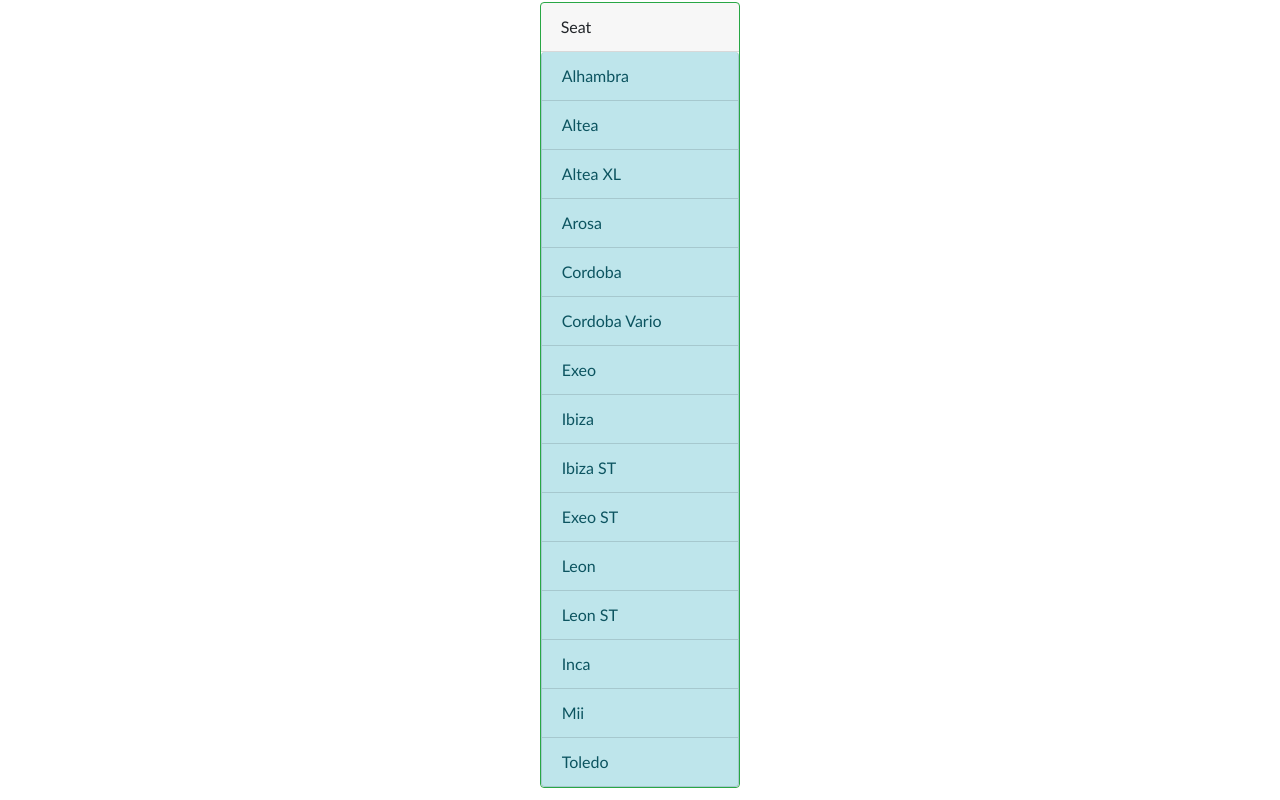
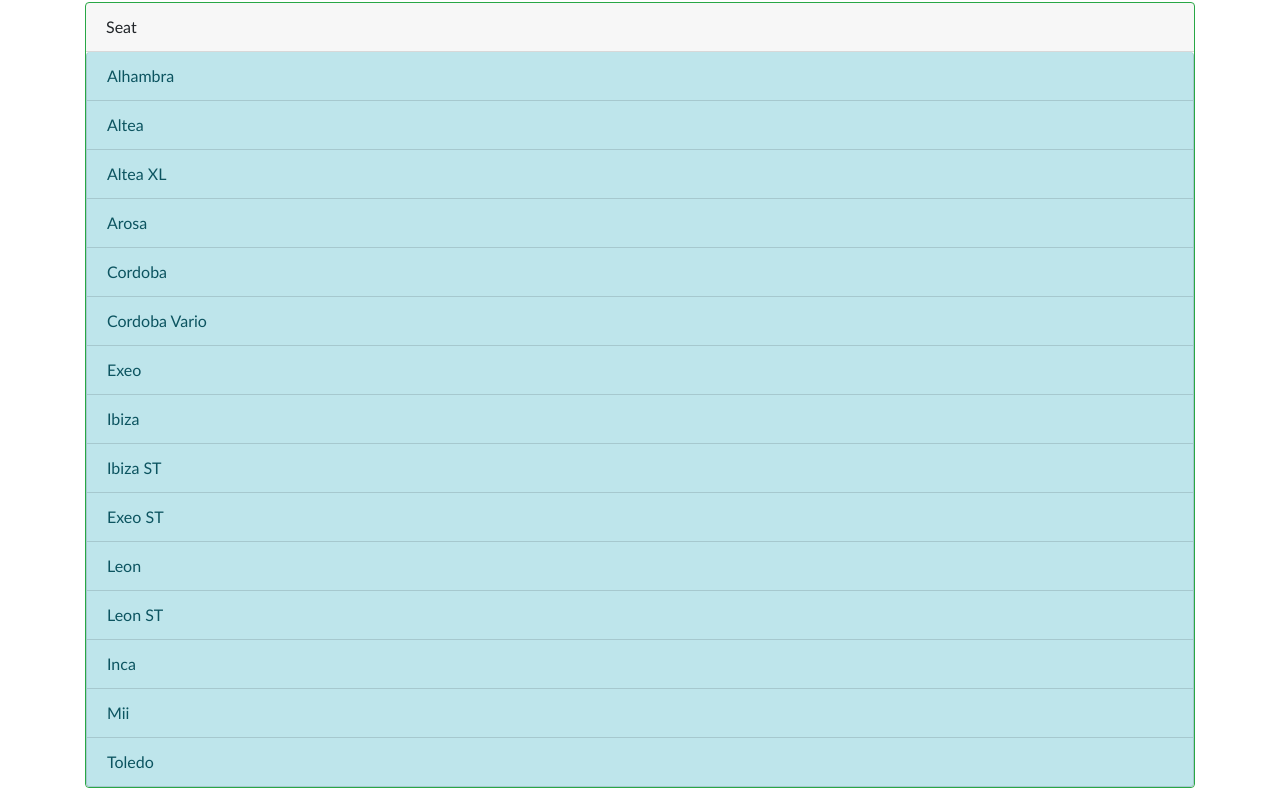
Before and after one commit to mankurtas/JS-egzaminas, a plain HTML site: page Task 4/Index.html in a window 1280 px wide. Shown: the part 104-904 px from the top of the page. Drawn offline with nearby package versions, Linux system fonts and the light colour scheme.

Commit message:
added style

```diff
--- a/Task 4/script.js
+++ b/Task 4/script.js
@@ -29,8 +29,6 @@ const createCard = (data) => {
   data.forEach((element) => {
     const divCard = document.createElement("div");
     divCard.setAttribute("class", "card border-success mb-3");
-    divCard.style = "max-width: 18rem;";
-
     const header = document.createElement("div");
     header.setAttribute("class", "card-header");
     header.innerHTML = element.brand;
--- a/Task 4/style.css
+++ b/Task 4/style.css
@@ -3,8 +3,8 @@
   margin: 0;
   padding: 0;
   box-sizing: border-box;
-  font-family: 'Trebuchet MS', 'Lucida Sans Unicode', 'Lucida Grande',
-    'Lucida Sans', Arial, sans-serif;
+  font-family: "Trebuchet MS", "Lucida Sans Unicode", "Lucida Grande",
+    "Lucida Sans", Arial, sans-serif;
 }
 
 /* Mobile first */
@@ -27,3 +27,12 @@
   margin-top: 50px;
   color: #333;
 }
+#output {
+  display: flex;
+  flex-flow: row wrap;
+
+  gap: 20px 20px;
+}
+.card {
+  width: 100%;
+}
```
